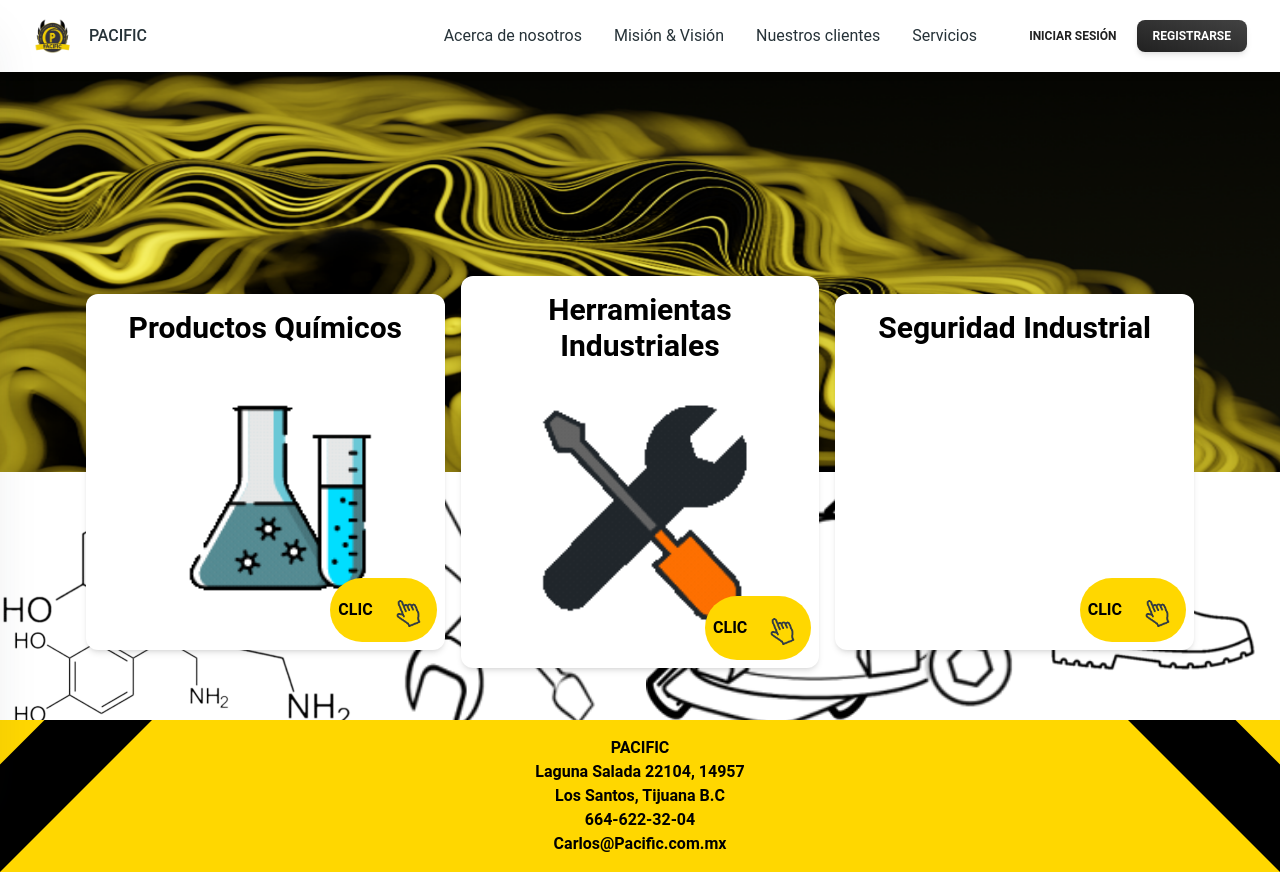
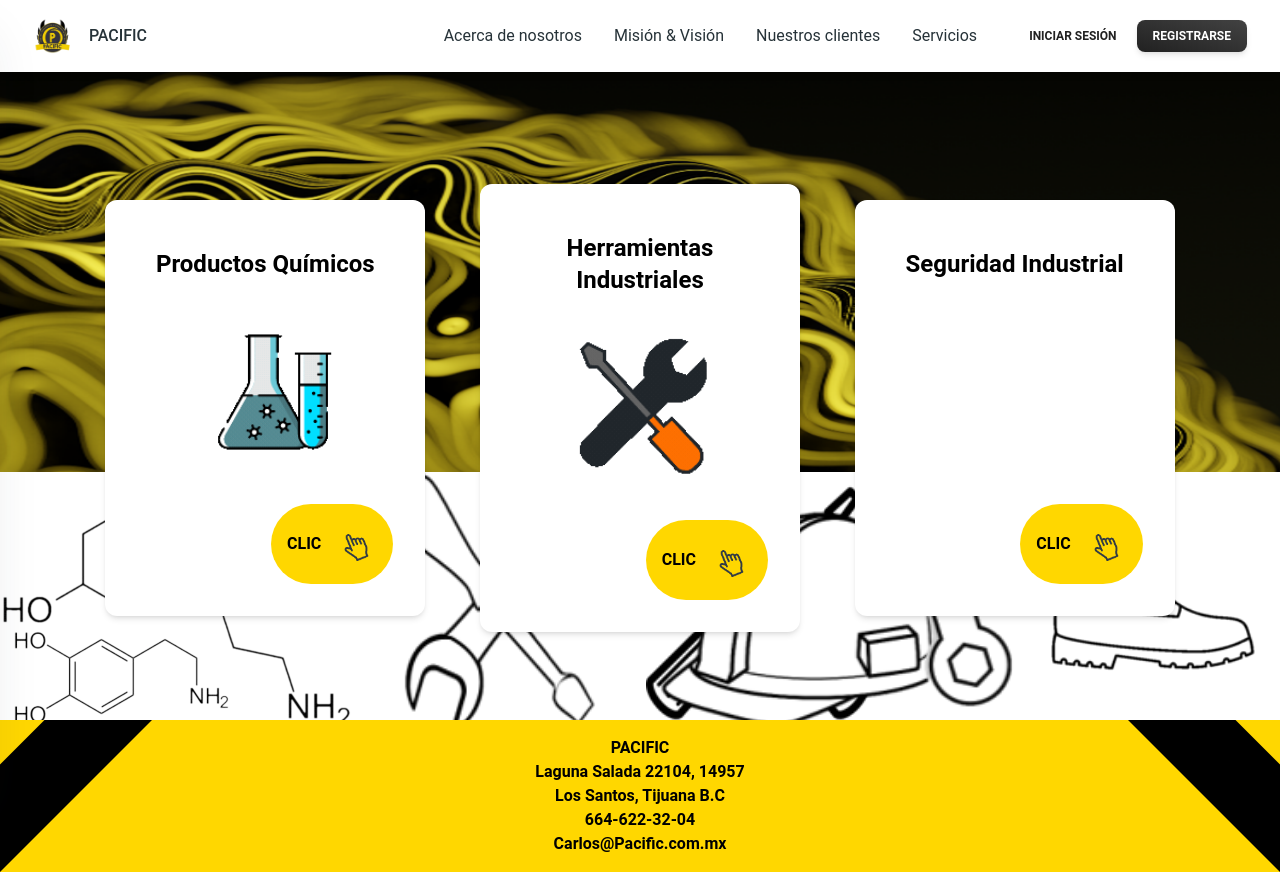
Before and after one commit to Alecfut07/pacific-frontend, a React (Vite) app: page / in a window 1280 px wide. Built offline with nearby package versions, Linux system fonts and the light colour scheme; no server answers.

Commit message:
bugfix/Ajustar los 3 cards del HomePage para celulares

```diff
--- a/src/pages/Home/HomePage.jsx
+++ b/src/pages/Home/HomePage.jsx
@@ -74,32 +74,34 @@
           </div>
         </div>
       </div>
-      <div className="container mx-auto px-4">
+      <div className="container mx-auto px-4 pb-32">
         <div className="grid grid-cols-1 gap-4 md:grid-cols-3 md:items-center">
           <div className="col-span-1">
             <Card
-              className="cursor-pointer transition-opacity hover:opacity-50"
+              className="mx-auto max-w-xs cursor-pointer transition-opacity hover:opacity-50 md:p-4"
               onClick={navigateToLabInventory}
             >
-              <CardHeader floated={false} shadow={false}>
-                <p className="text-center text-2xl font-bold text-black md:text-3xl">
+              {/* mx-auto max-w-xs cursor-pointer p-2 transition-opacity hover:opacity-50 md:p-4 */}
+              <CardHeader floated={false} shadow={false} className="md:p-4">
+                {/* p-2 md:p-4 */}
+                <p className="text-center text-lg font-bold text-black md:text-2xl">
                   Productos Químicos
                 </p>
               </CardHeader>
-              <CardBody>
+              <CardBody className="p-2 md:p-4">
                 <img
-                  className="h-40 w-full object-contain md:h-64"
+                  className="h-24 w-full object-contain md:h-40"
                   src={LabIconAnimation}
                   alt="LabIconAnimation"
                 />
               </CardBody>
-              <div className="absolute bottom-0 right-0 m-2">
-                <div className="flex items-center justify-between rounded-full bg-custom-yellow-color p-2">
-                  <span className="mr-2 flex items-center font-bold text-black">
+              <div className="flex justify-end p-2 md:p-4">
+                <div className="flex items-center justify-between rounded-full bg-custom-yellow-color p-2 md:p-4">
+                  <span className="mr-2 flex items-center text-sm font-bold text-black md:text-base">
                     CLIC
                   </span>
                   <img
-                    className="h-8 w-8 md:h-12 md:w-12"
+                    className="h-6 w-6 md:h-12 md:w-12"
                     src={ClickHereAnimation}
                     alt="ClickHereAnimation"
                   />
@@ -109,28 +111,30 @@
           </div>
           <div className="col-span-1">
             <Card
-              className="cursor-pointer transition-opacity hover:opacity-50"
+              className="mx-auto max-w-xs cursor-pointer transition-opacity hover:opacity-50 md:p-4"
               onClick={navigateToIndustrialTools}
             >
-              <CardHeader floated={false} shadow={false}>
-                <p className="text-center text-2xl font-bold text-black md:text-3xl">
+              {/* mx-auto max-w-xs cursor-pointer p-2 transition-opacity hover:opacity-50 md:p-4 */}
+              <CardHeader floated={false} shadow={false} className="md:p-4">
+                {/* p-2 md:p-4 */}
+                <p className="text-center text-lg font-bold text-black md:text-2xl">
                   Herramientas Industriales
                 </p>
               </CardHeader>
-              <CardBody>
+              <CardBody className="p-2 md:p-4">
                 <img
-                  className="h-40 w-full object-contain md:h-64"
+                  className="h-24 w-full object-contain md:h-40"
                   src={IndustrialIconAnimation}
                   alt="IndustrialIconAnimation"
                 />
               </CardBody>
-              <div className="absolute bottom-0 right-0 m-2">
-                <div className="flex items-center justify-between rounded-full bg-custom-yellow-color p-2">
-                  <span className="mr-2 flex items-center font-bold text-black">
+              <div className="flex justify-end p-2 md:p-4">
+                <div className="flex items-center justify-between rounded-full bg-custom-yellow-color p-2 md:p-4">
+                  <span className="mr-2 flex items-center text-sm font-bold text-black md:text-base">
                     CLIC
                   </span>
                   <img
-                    className="h-8 w-8 md:h-12 md:w-12"
+                    className="h-6 w-6 md:h-12 md:w-12"
                     src={ClickHereAnimation}
                     alt="ClickHereAnimation"
                   />
@@ -139,26 +143,28 @@
             </Card>
           </div>
           <div className="col-span-1">
-            <Card className="cursor-pointer transition-opacity hover:opacity-50">
-              <CardHeader floated={false} shadow={false}>
-                <p className="text-center text-2xl font-bold text-black md:text-3xl">
+            <Card className="mx-auto max-w-xs cursor-pointer transition-opacity hover:opacity-50 md:p-4">
+              {/* mx-auto max-w-xs cursor-pointer p-2 transition-opacity hover:opacity-50 md:p-4 */}
+              <CardHeader floated={false} shadow={false} className="md:p-4">
+                {/* p-2 md:p-4 */}
+                <p className="text-center text-lg font-bold text-black md:text-2xl">
                   Seguridad Industrial
                 </p>
               </CardHeader>
-              <CardBody>
+              <CardBody className="p-2 md:p-4">
                 <img
-                  className="h-40 w-full object-contain md:h-64"
+                  className="h-24 w-full object-contain md:h-40"
                   src={SecurityIconAnimation}
                   alt="SecurityIconAnimation"
                 />
               </CardBody>
-              <div className="absolute bottom-0 right-0 m-2">
-                <div className="flex items-center justify-between rounded-full bg-custom-yellow-color p-2">
-                  <span className="mr-2 flex items-center font-bold text-black">
+              <div className="flex justify-end p-2 md:p-4">
+                <div className="flex items-center justify-between rounded-full bg-custom-yellow-color p-2 md:p-4">
+                  <span className="mr-2 flex items-center text-sm font-bold text-black md:text-base">
                     CLIC
                   </span>
                   <img
-                    className="h-8 w-8 md:h-12 md:w-12"
+                    className="h-6 w-6 md:h-12 md:w-12"
                     src={ClickHereAnimation}
                     alt="ClickHereAnimation"
                   />
```
